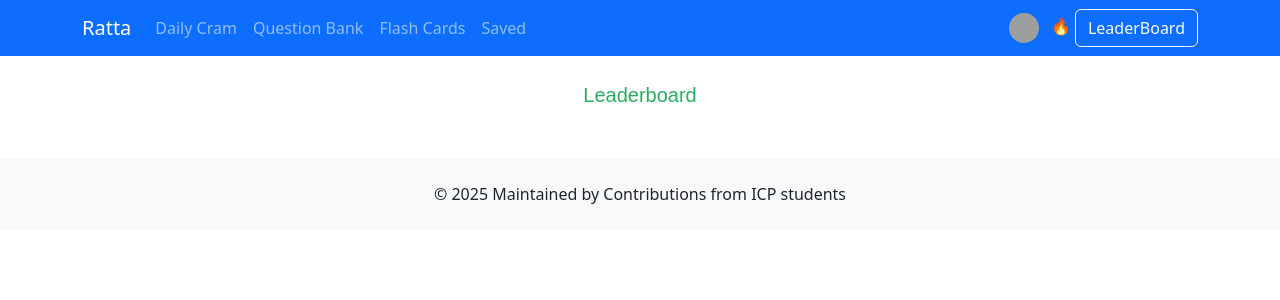
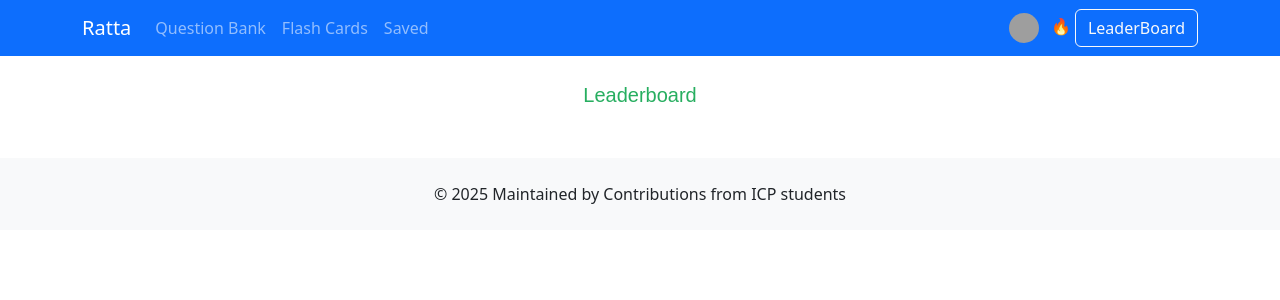
Before and after one commit to Prabesh01/cram4exam, a Django app: page /leaderboard/ in a window 1280 px wide. Shown: the top 300 px of the page. Run offline with Django 5.2, Linux system fonts and the light colour scheme; parts of the project's set-up code (start-up, migrations or seed data) failed here and were passed over; grey boxes are pictures that could not be loaded.

Commit message:
nav: remove daily cram

```diff
--- a/app/templates/base.html
+++ b/app/templates/base.html
@@ -104,9 +104,6 @@
             <div class="collapse navbar-collapse" id="navbarNav">
                 <ul class="navbar-nav me-auto">
                     <li class="nav-item">
-                        <a class="nav-link" href="{% url 'home' %}">Daily Cram</a>
-                    </li>
-                    <li class="nav-item">
                         <a class="nav-link" href="{% url 'modules' %}">Question Bank</a>
                     </li>
                     <li class="nav-item">
```
